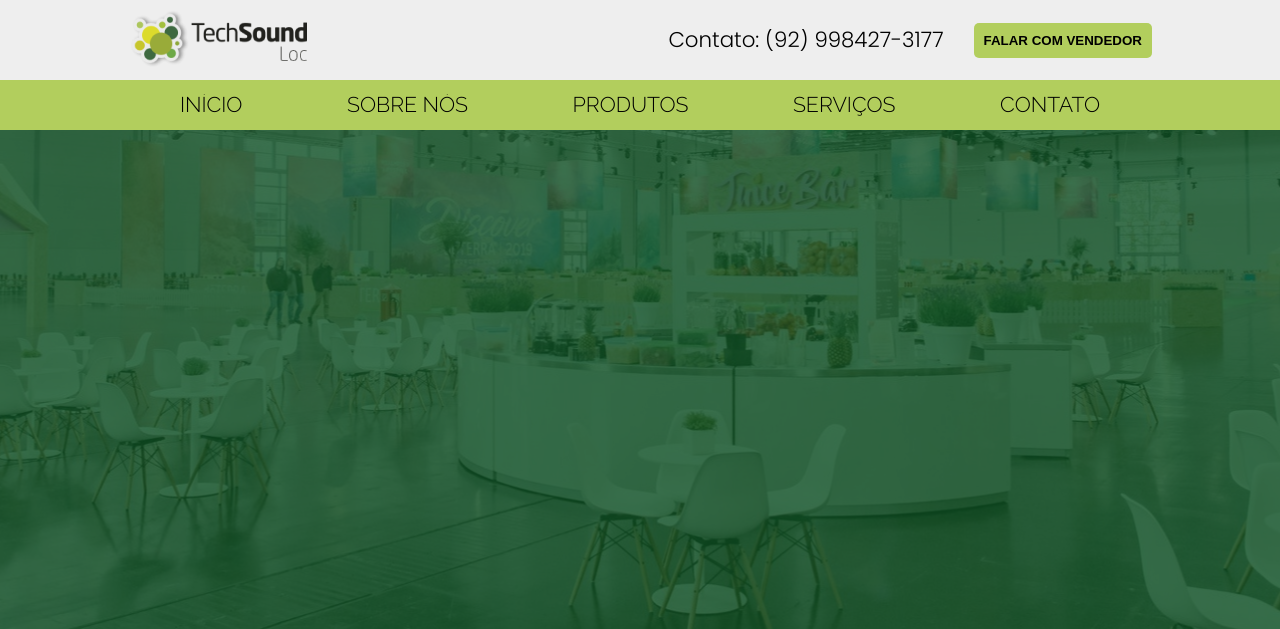
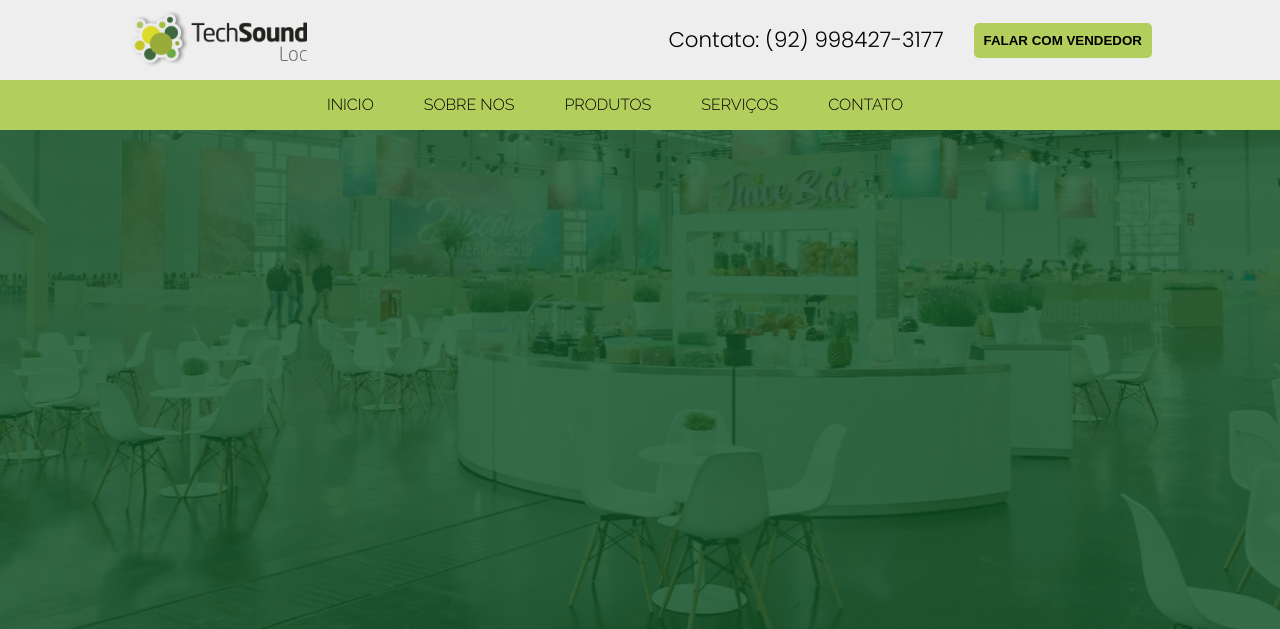
Before and after one commit to AlcemirMacedo/techsoundloc, a PHP site: page / in a window 1280 px wide. Shown: the top 629 px of the page. Run offline with PHP 8.4, Linux system fonts and the light colour scheme.

Commit message:
corrigindo menu

```diff
--- a/css/estilos.css
+++ b/css/estilos.css
@@ -123,13 +123,11 @@ nav .container{
 }
 nav .container ul{
     display: flex;
-    width: 920px;
-    justify-content: space-between;
-    font-size: 16pt;
+    font-size: 1rem;
     font-weight: 300;
 }
 nav .container ul li{
-    height: auto;
+    margin-right: 50px;
     overflow-y: hidden
 }
 nav ul a{
```
